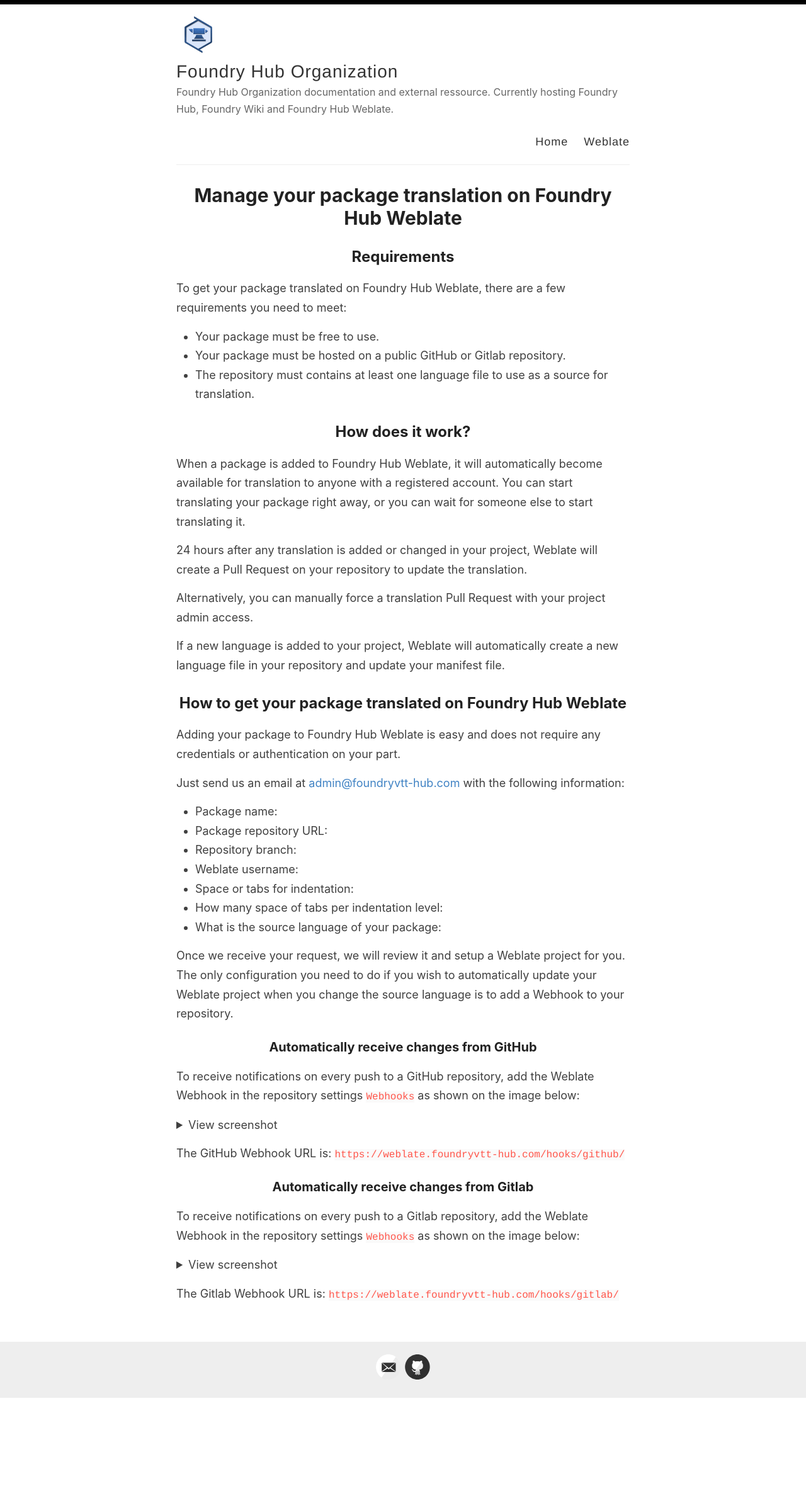
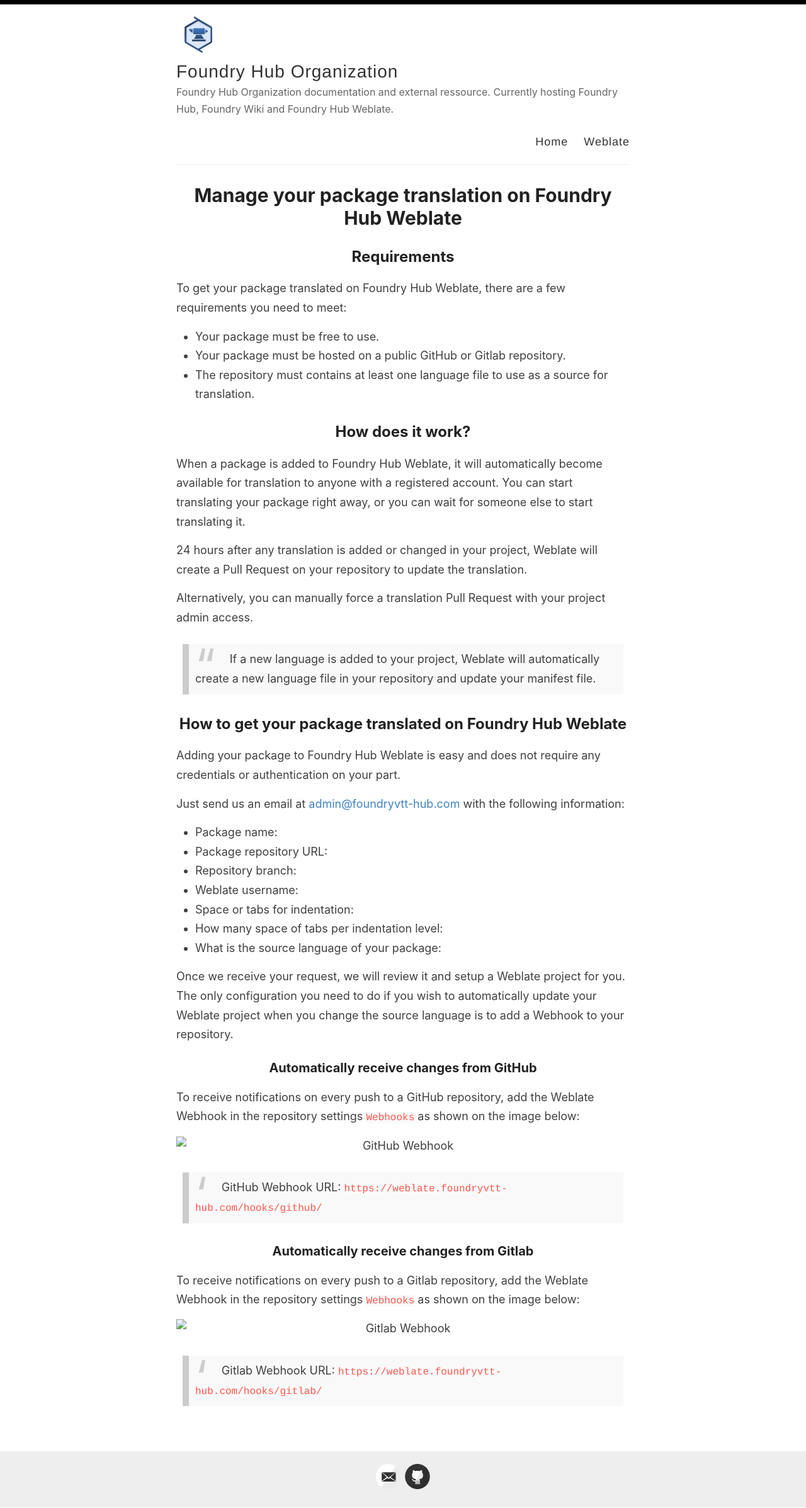
Before and after one commit to Foundry-Hub/foundry-hub.github.io, a Jekyll site: the page built from _pages/getting-started.md, in a window 1280 px wide. Shown: the whole page at 63% size. Built offline with Jekyll 4.4.1, drawn with Linux system fonts in a browser that asks for light colours; before the commit the page ends 2220 px from its top, so only the background shows below that.

Commit message:
Fix screenshots and style

```diff
--- a/_pages/getting-started.md
+++ b/_pages/getting-started.md
@@ -39,21 +39,13 @@
 ### Automatically receive changes from GitHub
 To receive notifications on every push to a GitHub repository, add the Weblate Webhook in the repository settings `Webhooks` as shown on the image below:
 
-<details>
-  <summary>View screenshot</summary>
+![GitHub Webhook](../images/github_webhook.jpg)
 
-![GitHub Webhook](../images/github_webhook.jpg)
-</details>
-
-> The GitHub Webhook URL is: `https://weblate.foundryvtt-hub.com/hooks/github/`
+> GitHub Webhook URL: `https://weblate.foundryvtt-hub.com/hooks/github/`
 
 ### Automatically receive changes from Gitlab
 To receive notifications on every push to a Gitlab repository, add the Weblate Webhook in the repository settings `Webhooks` as shown on the image below:
 
-<details>
-  <summary>View screenshot</summary>
+![Gitlab Webhook](../images/gitlab_webhook.jpg)
 
-![Gitlab Webhook](../images/gitlab_webhook.jpg)
-</details>
-
-> The Gitlab Webhook URL is: `https://weblate.foundryvtt-hub.com/hooks/gitlab/`
+> Gitlab Webhook URL: `https://weblate.foundryvtt-hub.com/hooks/gitlab/`
--- a/assets/style.scss
+++ b/assets/style.scss
@@ -368,6 +368,25 @@
 .posts > .post:last-child {
   padding-bottom: 1em;
   border-bottom: none;
+}
+
+blockquote {
+	background:		#f9f9f9;
+	border-left:	10px solid #ccc;
+	margin:			1.5em 10px;
+	padding:		.5em 10px;
+	quotes:			"\201C""\201D""\2018""\2019";
+}
+blockquote:before {
+	color:			#ccc;
+	content:		open-quote;
+	font-size:		4em;
+	line-height:	.1em;
+	margin-right:	.25em;
+	vertical-align:	-.4em;
+}
+blockquote p {
+	display:		inline;
 }
 
 .post {
```
